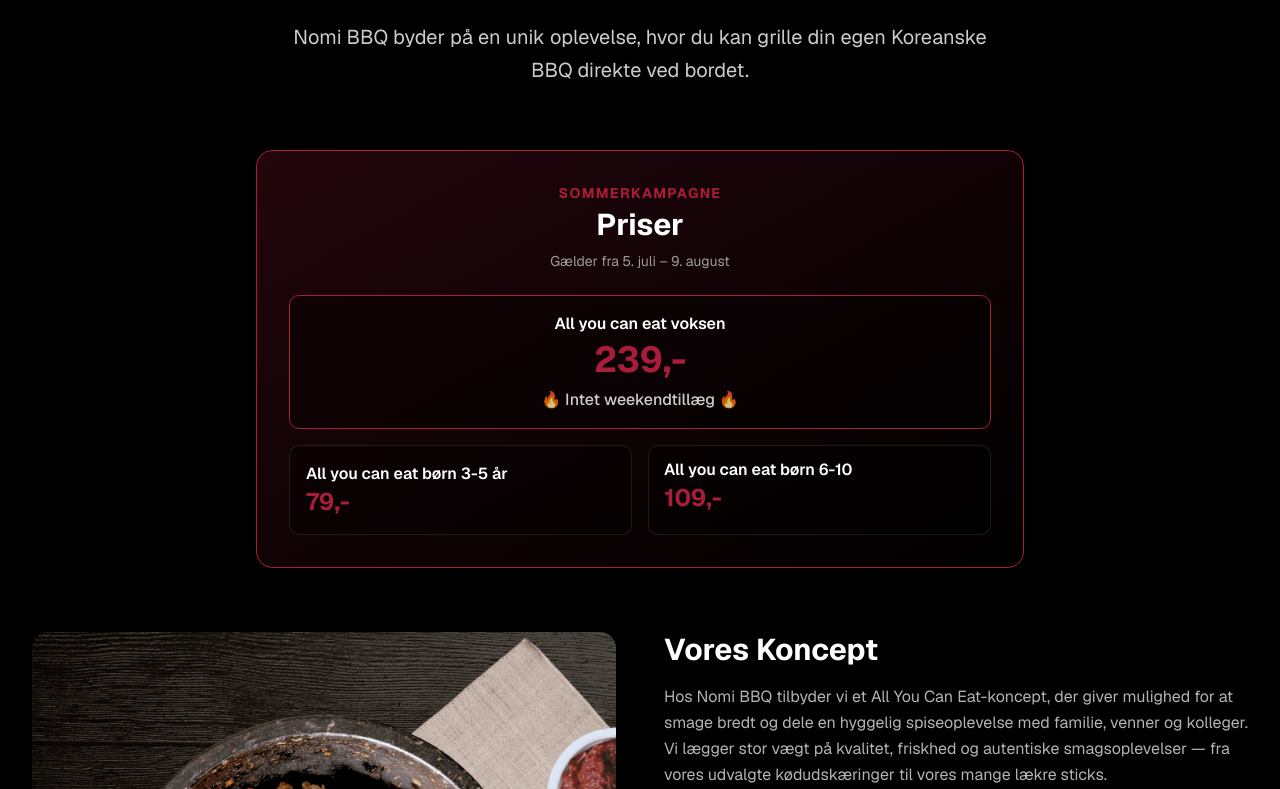
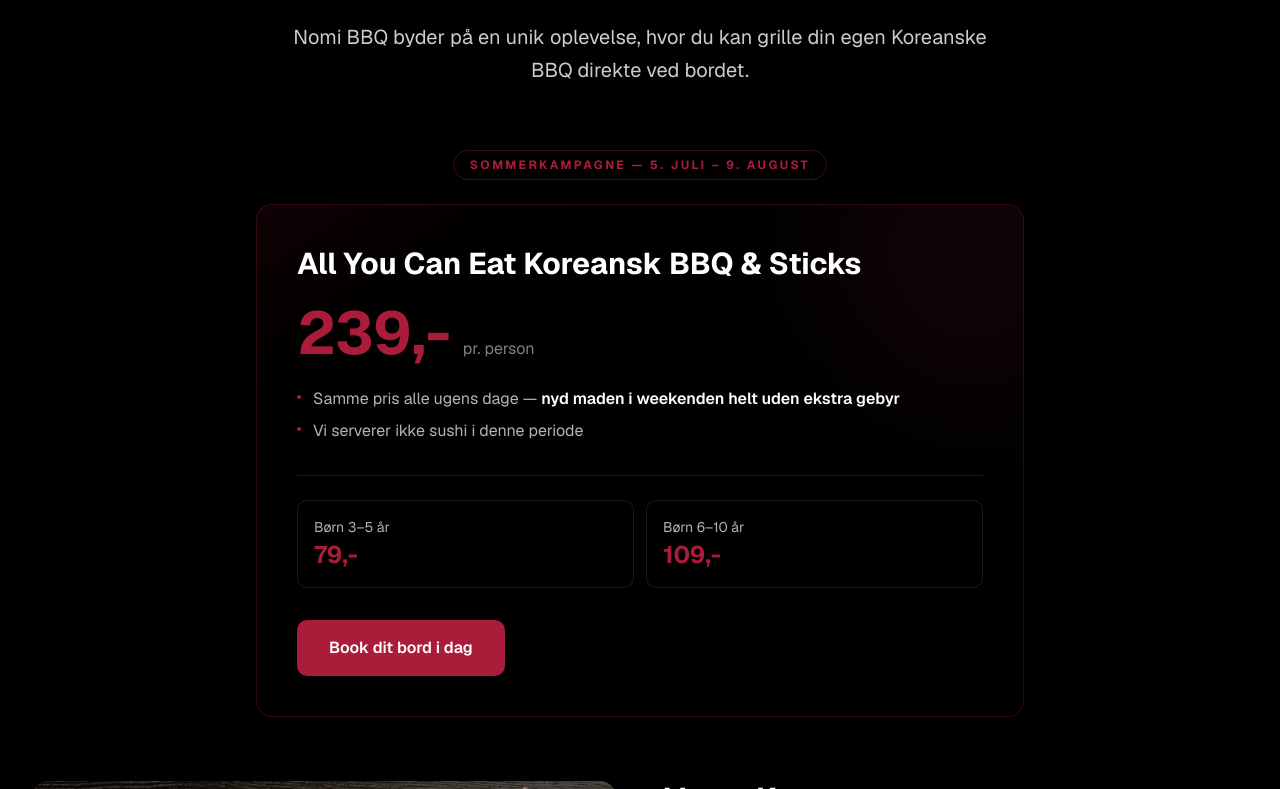
Before and after one commit to 4realplm-design/v0-nomi, a Next.js app: page / in a window 1280 px wide. Shown: the part 1651-2440 px from the top of the page. Built offline with nearby package versions, Linux system fonts and the light colour scheme; no server answers.

Commit message:
feat: revamp pricing section with new campaign details and layout changes
Co-authored-by: 4realplm-design <283356651+4realplm-design@users.noreply.github.com>

```diff
--- a/components/story.tsx
+++ b/components/story.tsx
@@ -57,26 +57,62 @@ export default function Story() {
         <div
           className={`mb-12 sm:mb-16 max-w-3xl mx-auto transition-all duration-1000 delay-200 ${isVisible ? "opacity-100 scale-100" : "opacity-0 scale-95"}`}
         >
-          <div className="bg-gradient-to-br from-[#A91D3A]/20 to-transparent border border-[#A91D3A] rounded-2xl p-4 sm:p-8">
-            <div className="text-center mb-6">
-              <p className="text-[#A91D3A] font-bold text-sm uppercase tracking-widest mb-1">Sommerkampagne</p>
-              <h3 className="text-xl sm:text-2xl md:text-3xl font-bold text-white">Priser</h3>
-              <p className="text-white/60 text-sm mt-2">Gælder fra 5. juli – 9. august</p>
-            </div>
-            <div className="grid grid-cols-1 sm:grid-cols-2 gap-3 sm:gap-4">
-              <div className="bg-black/40 rounded-lg p-3 sm:p-4 border border-[#A91D3A] col-span-1 sm:col-span-2">
-                <p className="text-white font-semibold text-sm sm:text-base text-center">All you can eat voksen</p>
-                <p className="text-3xl sm:text-4xl text-[#A91D3A] font-bold text-center mt-1">239,-</p>
-                <p className="text-white/80 text-center font-medium mt-2">🔥 Intet weekendtillæg 🔥</p>
+          {/* Eyebrow */}
+          <div className="flex justify-center mb-6">
+            <span className="inline-flex items-center gap-2 text-xs font-bold tracking-[0.2em] uppercase text-[#A91D3A] border border-[#A91D3A]/40 rounded-full px-4 py-1.5">
+              Sommerkampagne &mdash; 5. juli &ndash; 9. august
+            </span>
+          </div>
+
+          {/* Card */}
+          <div className="relative overflow-hidden rounded-2xl border border-[#A91D3A]/30 bg-gradient-to-br from-[#A91D3A]/10 via-black to-black">
+            <div className="absolute -top-24 -right-24 w-72 h-72 bg-[#A91D3A]/10 rounded-full blur-3xl pointer-events-none" />
+            <div className="relative z-10 p-6 sm:p-10">
+              {/* Headline */}
+              <h3 className="text-2xl sm:text-3xl font-bold text-white text-balance leading-tight mb-2">
+                All You Can Eat Koreansk BBQ &amp; Sticks
+              </h3>
+
+              {/* Price */}
+              <div className="flex items-baseline gap-3 mt-5 mb-6">
+                <span className="text-5xl sm:text-6xl font-bold text-[#A91D3A]">239,-</span>
+                <span className="text-white/50 text-base">pr. person</span>
               </div>
-              <div className="bg-black/40 rounded-lg p-3 sm:p-4 border border-white/10">
-                <p className="text-white font-semibold text-sm sm:text-base">All you can eat børn 3-5 år</p>
-                <p className="text-xl sm:text-2xl text-[#A91D3A] font-bold">79,-</p>
+
+              {/* Details */}
+              <ul className="space-y-2 mb-8">
+                <li className="flex items-start gap-3 text-white/70 text-sm sm:text-base">
+                  <span className="w-1 h-1 rounded-full bg-[#A91D3A] shrink-0 mt-2" />
+                  <span>
+                    Samme pris alle ugens dage &mdash;{" "}
+                    <strong className="text-white font-semibold">nyd maden i weekenden helt uden ekstra gebyr</strong>
+                  </span>
+                </li>
+                <li className="flex items-start gap-3 text-white/70 text-sm sm:text-base">
+                  <span className="w-1 h-1 rounded-full bg-[#A91D3A] shrink-0 mt-2" />
+                  <span>Vi serverer ikke sushi i denne periode</span>
+                </li>
+              </ul>
+
+              {/* Children pricing */}
+              <div className="grid grid-cols-2 gap-3 mb-8 border-t border-white/10 pt-6">
+                <div className="bg-black/40 rounded-lg p-3 sm:p-4 border border-white/10">
+                  <p className="text-white/70 text-xs sm:text-sm">Børn 3–5 år</p>
+                  <p className="text-xl sm:text-2xl text-[#A91D3A] font-bold mt-0.5">79,-</p>
+                </div>
+                <div className="bg-black/40 rounded-lg p-3 sm:p-4 border border-white/10">
+                  <p className="text-white/70 text-xs sm:text-sm">Børn 6–10 år</p>
+                  <p className="text-xl sm:text-2xl text-[#A91D3A] font-bold mt-0.5">109,-</p>
+                </div>
               </div>
-              <div className="bg-black/40 rounded-lg p-3 sm:p-4 border border-white/10" style={{paddingRight: "0px", paddingTop: "12px", paddingLeft: "15px"}}>
-                <p className="text-white font-semibold text-sm sm:text-base">All you can eat børn 6-10</p>
-                <p className="text-xl sm:text-2xl text-[#A91D3A] font-bold">109,-</p>
-              </div>
+
+              {/* CTA */}
+              <a
+                href="/booking"
+                className="inline-flex items-center gap-2 px-8 py-4 bg-[#A91D3A] hover:bg-[#8B1730] text-white font-semibold rounded-lg transition-all duration-300 hover:shadow-xl hover:shadow-[#A91D3A]/30 hover:scale-105 text-sm sm:text-base"
+              >
+                Book dit bord i dag
+              </a>
             </div>
           </div>
         </div>
```
